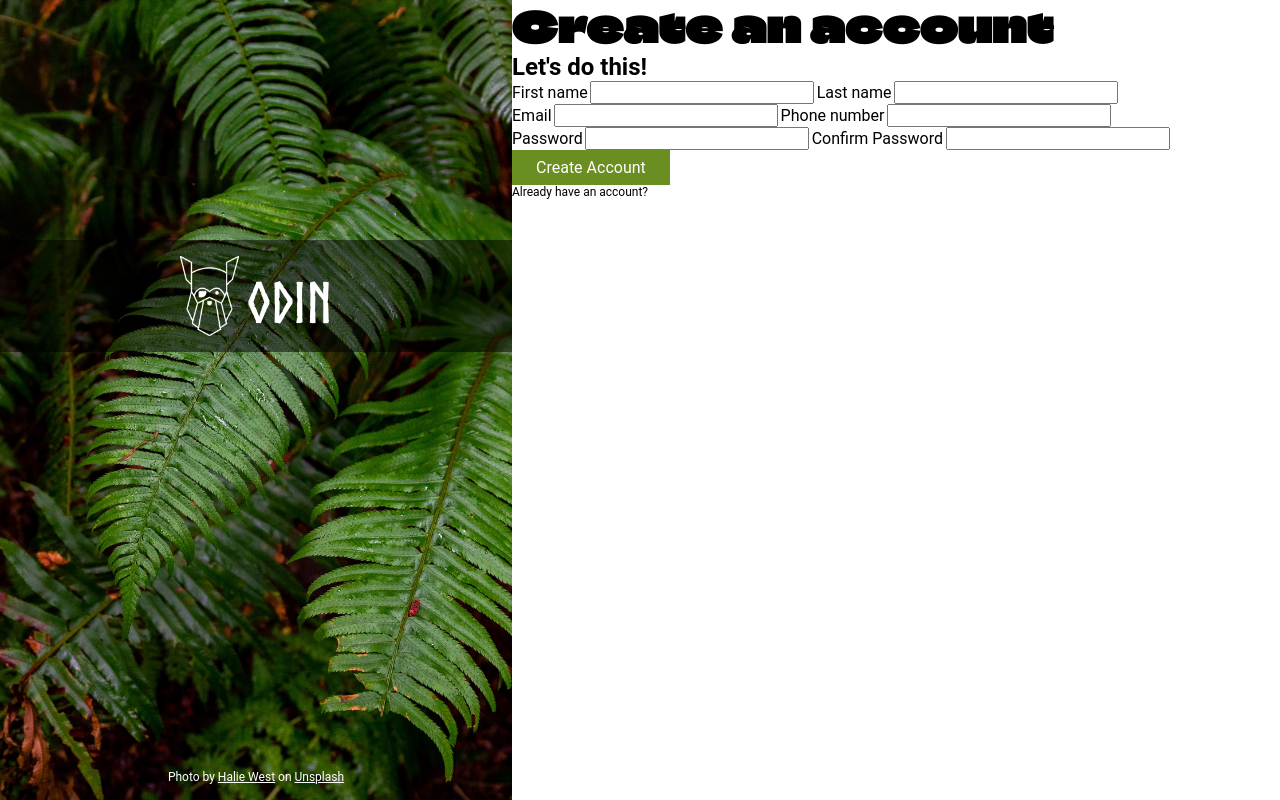
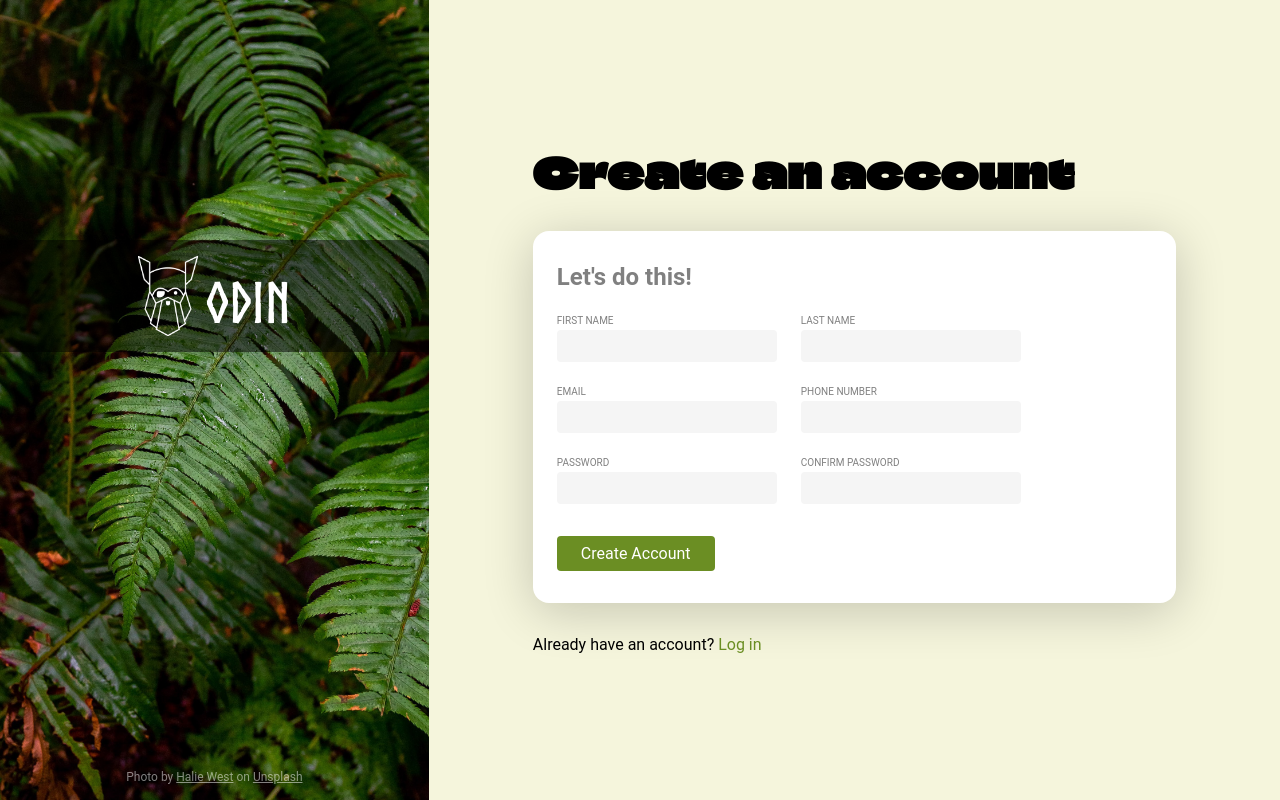
Before and after one commit to ecwxecwx/odin-signup-form, a website: page index.html in a window 1280 px wide. Drawn offline with Linux system fonts and the light colour scheme.

Commit message:
wip form layout

```diff
--- a/index.html
+++ b/index.html
@@ -19,50 +19,69 @@
           srcset=""
         /> -->
         <figcaption class="cover-layout__credit">
-          Photo by <a href="">Halie West</a> on <a href="">Unsplash</a>
+          Photo by <a class="link-on-dark" href="">Halie West</a> on
+          <a class="link-on-dark" href="">Unsplash</a>
         </figcaption>
-        <div class="logo">
+        <div class="logo u-center-flex">
           <img class="logo__image" src="assets/logo.png" alt="" srcset="" />
           <h1 class="logo__text">ODIN</h1>
         </div>
       </div>
 
-      <div class="login-layout">
+      <div class="signup-layout">
         <h3>Create an account</h3>
 
-        <form action="" method="post">
+        <form
+          class="signup-layout__fields u-br-sm"
+          action=""
+          method="post"
+        >
           <legend>Let's do this!</legend>
 
           <div class="row">
-            <label for="first-name"> First name</label>
-            <input type="text" name="first-name" id="first-name" />
+            <label for="first-name">
+              First name
+              <input type="text" name="first-name" class="u-spacer-xs u-br-xxs" id="first-name" />
+            </label>
 
-            <label for="last-name">Last name</label>
-            <input type="text" name="last-name" id="" />
+            <label for="last-name"
+              >Last name
+              <input type="text" name="last-name" class="u-spacer-xs u-br-xxs" id="last-name" />
+            </label>
           </div>
 
           <div class="row">
-            <label for="email">Email</label>
-            <input type="email" name="email" id="" />
+            <label for="email"
+              >Email
+              <input type="email" name="email" class="u-spacer-xs u-br-xxs" id="email" />
+            </label>
 
-            <label for="phone-number">Phone number</label>
-            <input type="number" name="phone-number" id="" />
+            <label for="phone-number"
+              >Phone number
+              <input type="number" name="phone-number" class="u-spacer-xs u-br-xxs" id="phone-number" />
+            </label>
           </div>
 
           <div class="row">
-            <label for="password">Password</label>
-            <input type="password" name="password" id="password" />
+            <label for="password"
+              >Password
+              <input type="password" name="password" class="u-spacer-xs u-br-xxs" id="password" />
+            </label>
 
-            <label for="confirm-password">Confirm Password</label>
-            <input type="password" name="confirm-password" id="password" />
+            <label for="confirm-password"
+              >Confirm Password
+              <input type="password" name="confirm-password"  class="u-spacer-xs u-br-xxs" id="password" />
+            </label>
           </div>
 
           <div class="row">
-            <button class="button-pri" type="submit">Create Account</button>
+            <button class="button-pri u-spacer-sm u-br-xxs" type="submit">Create Account</button>
           </div>
         </form>
 
-        <figcaption>Already have an account? <a href="">Log in</a></figcaption>
+        <p>
+          Already have an account? <a class="link-on-light" href="">Log in</a>
+        </p>
       </div>
     </section>
   </body>
--- /dev/null
+++ b/sass/abstracts/_mixins.scss
@@ -0,0 +1,3 @@
+@mixin shadow-1 {
+    box-shadow: 0 .8rem 5rem rgba(0, 0, 0, 0.2);
+}
--- a/sass/base/_reset.scss
+++ b/sass/base/_reset.scss
@@ -4,7 +4,7 @@
     margin: 0;
     padding: 0;
     box-sizing: inherit;
-    // vertical-align: baseline;
+    vertical-align: baseline;
 }
 
 html {
--- a/sass/base/_typography.scss
+++ b/sass/base/_typography.scss
@@ -19,9 +19,10 @@ h3 {
     font-family: Climate Crisis, Arial, Helvetica, sans-serif;
     font-size: 4rem;
     letter-spacing: .1rem;
+    // color: darkgreen;
 }
 
-legend, input, p, button, label, figcaption, a, a:visited, a:active {
+legend, input, p, button, label, figcaption, a:link, a:visited, a:hover, a:focus, a:active {
     font-family: Roboto, sans-serif;
 }
 
@@ -30,14 +31,16 @@ legend {
     font-weight: bold;
 }
 
-input, p, button, label {
+input, p, button {
     font-size: 1.6rem;
 }
 
-figcaption, a, a:visited, a:active {
+label {
+    text-transform: uppercase;
+    letter-spacing: .2;
+    color: rgba($color: #000000, $alpha: .5);
+}
+
+figcaption {
     font-size: 1.2rem;
 }
-
-a, a:visited, a:active {
-    color: white;
-}
--- /dev/null
+++ b/sass/base/_utilities.scss
@@ -0,0 +1,24 @@
+.u-center-flex {
+    justify-content: center;
+    align-items: center;
+}
+
+.u-br-xxs {
+    border-radius: .4rem;
+}
+
+.u-br-xs {
+    border-radius: .8rem;
+}
+
+.u-br-sm {
+    border-radius: 1.6rem;
+}
+
+.u-spacer-xs {
+    margin-top: .4rem;
+}
+
+.u-spacer-sm {
+    margin-top: .8rem;
+}
--- a/sass/components/_button.scss
+++ b/sass/components/_button.scss
@@ -7,3 +7,12 @@ button {
     color: white;
     border: none;
 }
+
+.link-on-light {
+    color: $color-pri;
+    text-decoration: none;
+}
+
+.link-on-dark {
+    color: white;
+}
--- a/sass/layout/_form.scss
+++ b/sass/layout/_form.scss
@@ -1,3 +1,10 @@
-#form-layout {
+label {
     display: flex;
+    flex-direction: column;
 }
+
+input {
+    background: whitesmoke;
+    height: 3.2rem;
+    border: 0;
+}
--- a/sass/main.scss
+++ b/sass/main.scss
@@ -1,7 +1,9 @@
 @import "abstracts/variables.scss";
+@import "abstracts/mixins.scss";
 
 @import "base/reset.scss";
 @import "base/typography.scss";
+@import "base/utilities.scss";
 
 @import "components/button.scss";
 
--- a/sass/pages/_signup.scss
+++ b/sass/pages/_signup.scss
@@ -1,13 +1,19 @@
-#signup, .cover-layout, .logo {
+:root {
+    // Creating a css var since it's only used here, dont see the need to put it in scss var
+    --cover-size: 40%;
+}
+
+#signup, .cover-layout, .logo, .signup-layout, .row {
     display: flex;
 }
 
 #signup {
     width: 100vw;
     height: 100vh;
+    background-color: beige;
 
     .cover-layout {
-        width: 40%;
+        width: var(--cover-size);
         position: relative;
         background: url(assets/cover.jpeg);
         background-repeat: no-repeat;
@@ -19,15 +25,12 @@
             bottom: 2%;
             text-align: center;
             width: 100%;
-            // transform: translate(-50%);
-            // left: 50%;
+            opacity: .5;
         }
 
         .logo {
             background: rgba(0, 0, 0, 0.5);
             height: 8rem;
-            justify-content: center;
-            align-items: center;
             width: 100%;
             position: absolute;
             padding: 1.6rem 0;
@@ -41,7 +44,30 @@
         }
     }
 
-    .form-layout {
-        width: 70%;
+    .signup-layout {
+        flex-direction: column;
+        width: calc(100% - var(--cover-size));
+        padding: 10.4rem;
+        row-gap: 3.2rem;
+        justify-content: center;
+
+        &__fields {
+            background: white;
+            @include shadow-1;
+            padding: 3.2rem 2.4rem;
+
+            legend {
+                color: grey;
+            }
+
+            & > *:not(:first-child) {
+                margin-top: 2.4rem;
+            }
+
+            .row {
+                column-gap: 2.4rem;
+            }
+
+        }
     }
 }
```
Also changed, not shown: sass/abstracts/_variables.scss (line endings or trailing spaces), styles.css.
